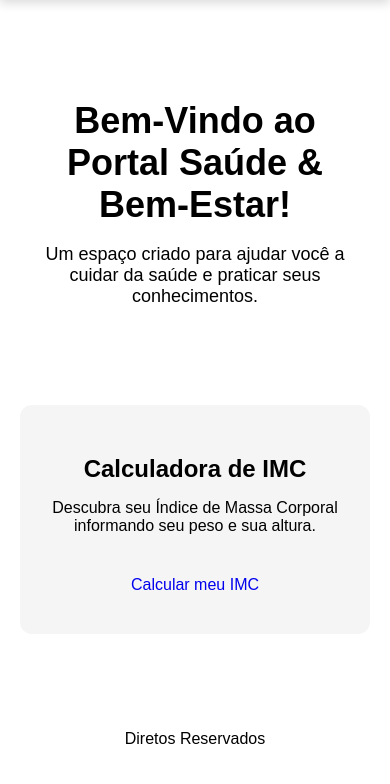
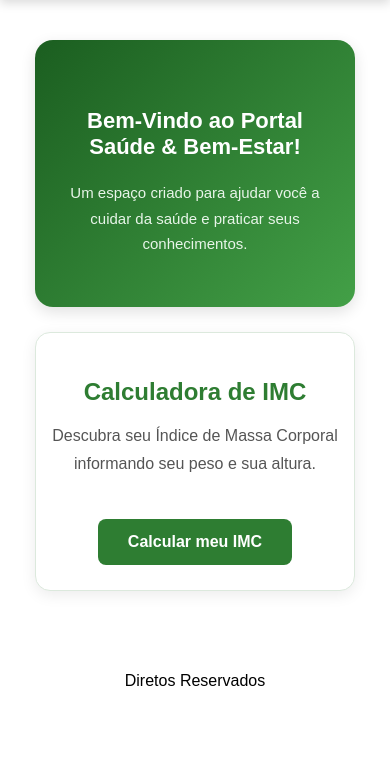
Before and after one commit to juanzz-111/Site-Fitness, a Flask app: page / in a window 390 px wide. Shown: the part 239-1023 px from the top of the page. After the commit the page ends 925 px from the top, so only its background shows below. Run offline with Flask 3, Linux system fonts and the light colour scheme.

Commit message:
mensagem

```diff
--- a/Meu_projeto/static/css/index.css
+++ b/Meu_projeto/static/css/index.css
@@ -64,3 +64,123 @@
     text-decoration: none;
     border-radius: 8px;
 }
+
+/* BANNER PRINCIPAL */
+.banner {
+    background: linear-gradient(135deg, #1b5e20, #43a047);
+    color: white;
+    text-align: center;
+    padding: 70px 30px;
+    margin: 40px auto;
+    max-width: 1100px;
+    border-radius: 18px;
+    box-shadow: 0 5px 15px rgba(0, 0, 0, 0.12);
+}
+
+/* TÍTULO DO BANNER */
+.banner h1 {
+    font-size: 34px;
+    margin-bottom: 20px;
+    color: #ffffff;
+}
+
+/* TEXTO DO BANNER */
+.banner p {
+    font-size: 18px;
+    line-height: 1.7;
+    max-width: 700px;
+    margin: 0 auto;
+    color: #e8f5e9;
+}
+
+/* SEÇÃO DA CALCULADORA */
+.imc {
+    max-width: 750px;
+    margin: 40px auto;
+    padding: 40px 30px;
+    text-align: center;
+    background-color: #ffffff;
+    border-radius: 15px;
+    border: 1px solid #dce9dd;
+    box-shadow: 0 4px 15px rgba(0, 0, 0, 0.08);
+    transition: transform 0.3s ease, box-shadow 0.3s ease;
+}
+
+/* EFEITO DO CARTÃO */
+.imc:hover {
+    transform: translateY(-5px);
+    box-shadow: 0 8px 20px rgba(0, 0, 0, 0.12);
+}
+
+/* TÍTULO DA CALCULADORA */
+.imc h2 {
+    color: #2e7d32;
+    font-size: 28px;
+    margin-bottom: 15px;
+}
+
+/* TEXTO DA CALCULADORA */
+.imc p {
+    color: #555555;
+    font-size: 16px;
+    line-height: 1.8;
+    margin-bottom: 25px;
+}
+
+/* BOTÃO DA CALCULADORA */
+.imc a {
+    display: inline-block;
+    background-color: #2e7d32;
+    color: #ffffff;
+    padding: 14px 30px;
+    border-radius: 8px;
+    text-decoration: none;
+    font-size: 16px;
+    font-weight: bold;
+    transition: 0.3s ease;
+}
+
+/* EFEITO DO BOTÃO */
+.imc a:hover {
+    background-color: #1b5e20;
+    transform: scale(1.05);
+}
+
+/* RESPONSIVIDADE */
+@media (max-width: 768px) {
+    .banner {
+        margin: 20px 15px;
+        padding: 50px 20px;
+    }
+
+    .banner h1 {
+        font-size: 26px;
+    }
+
+    .banner p {
+        font-size: 16px;
+    }
+
+    .imc {
+        margin: 25px 15px;
+        padding: 30px 20px;
+    }
+
+    .imc h2 {
+        font-size: 24px;
+    }
+}
+
+@media (max-width: 480px) {
+    .banner h1 {
+        font-size: 22px;
+    }
+
+    .banner p {
+        font-size: 15px;
+    }
+
+    .imc {
+        padding: 25px 15px;
+    }
+}
```
